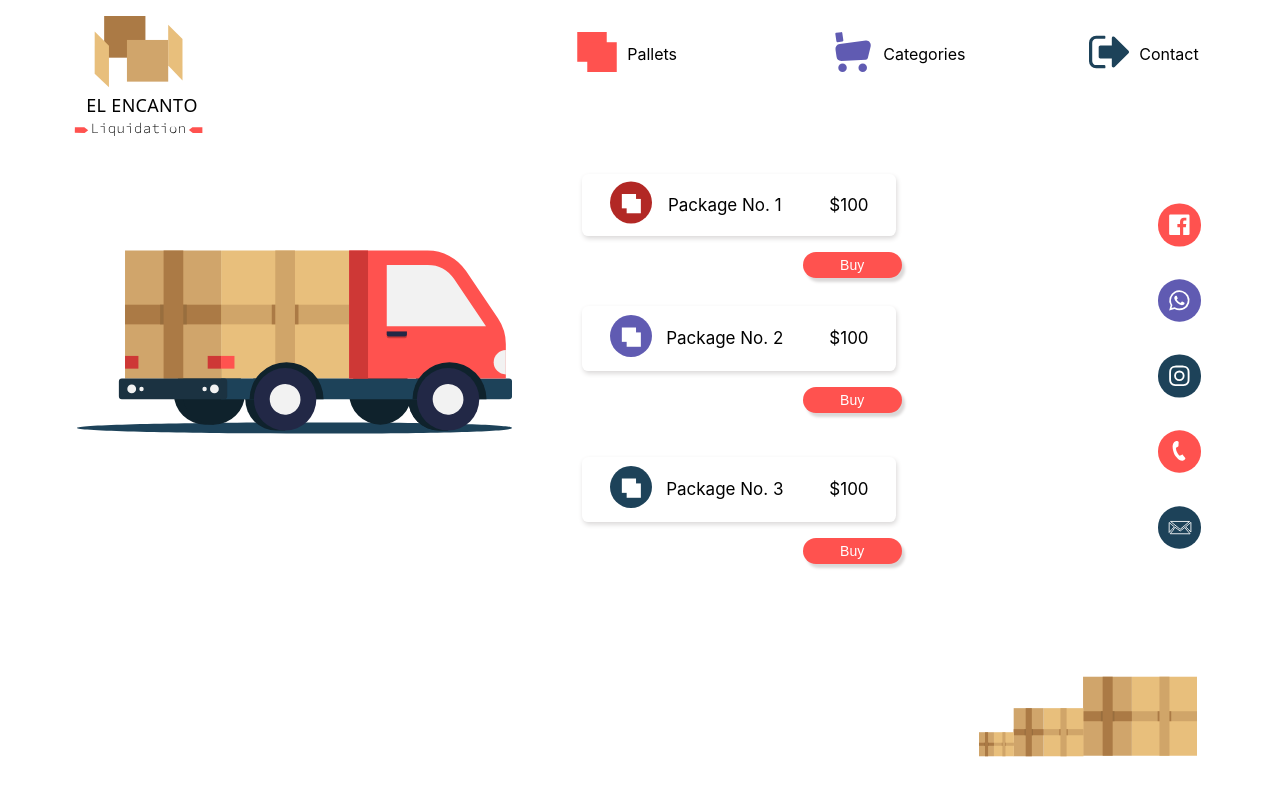
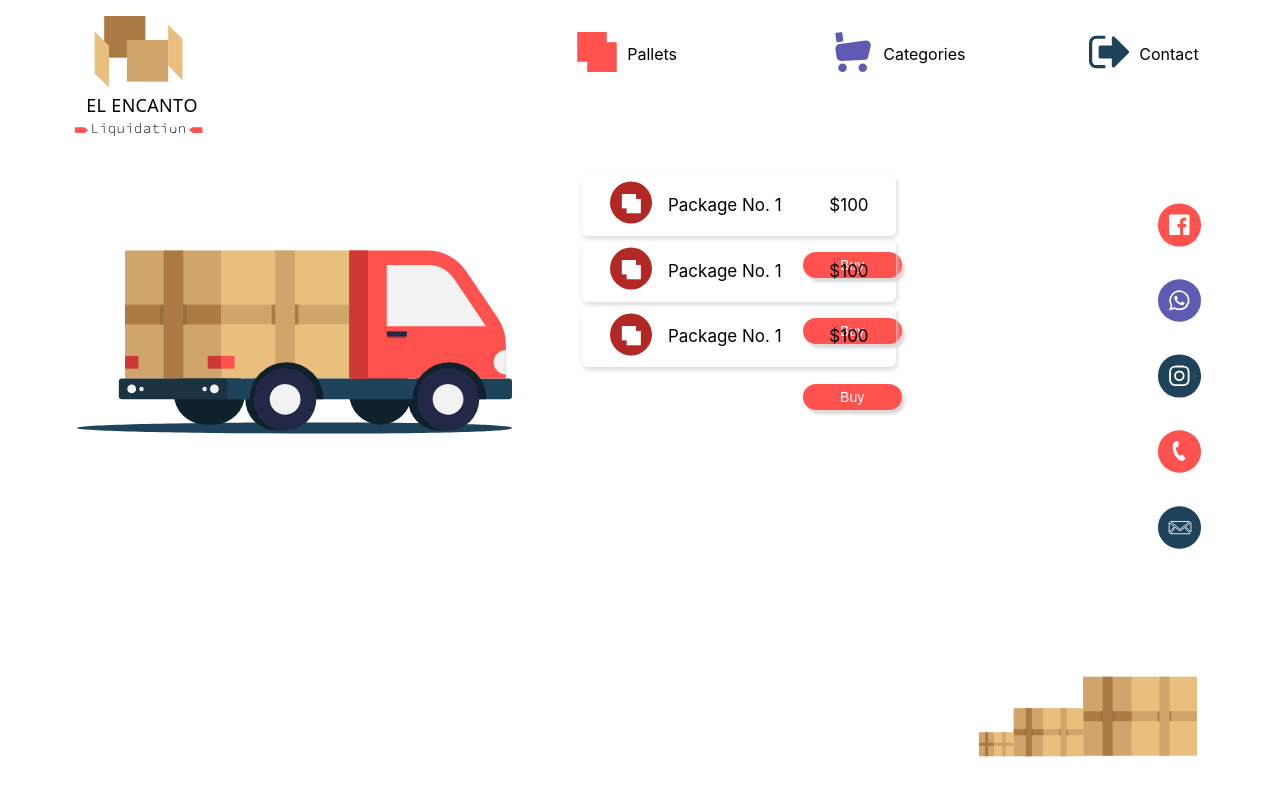
Before and after one commit to frankperez-github/elEncanto, a Next.js app: page / in a window 1280 px wide. Shown: the top 796 px of the page. Built offline with nearby package versions, Linux system fonts and the light colour scheme.

Commit message:
fixed styling issues

```diff
--- a/pages/index.js
+++ b/pages/index.js
@@ -39,30 +39,10 @@ export default function Home() {
                     <div className="Right_side" id="Right_side">
 
                       <ProductCard/>
+                      <ProductCard/>
+                      <ProductCard/>
 
 
-
-                        <div className="product ProductCard">
-                            <div className="ModuleImg-div">
-                                <Image src="/module_2.svg" width="42%" height="50%"/>
-                            </div>
-                            <p className="pkg_numb">Package No. 2</p>
-                            <p >$100</p>
-                        </div>
-
-                        <button onClick={Show_Form} className="buy_button">Buy</button>
-
-
-                        <div className="product ProductCard">
-                            <div className="ModuleImg-div">
-                                <Image src="/module_3.svg" width="42%" height="50%"/>
-                            </div>
-
-                            <p className="pkg_numb">Package No. 3</p>
-                            <p >$100</p>
-                        </div>
-
-                        <button  onClick={Show_Form} className="buy_button">Buy</button>
 
                     </div>
 
--- a/styles/Desk.css
+++ b/styles/Desk.css
@@ -1268,7 +1268,7 @@ select{
         padding: 1.5% 0%;
     }
     .buy_button:last-of-type{
-        margin-bottom: 20%;
+        margin-bottom: 13%;
     }
 
     /*****************************/
```
